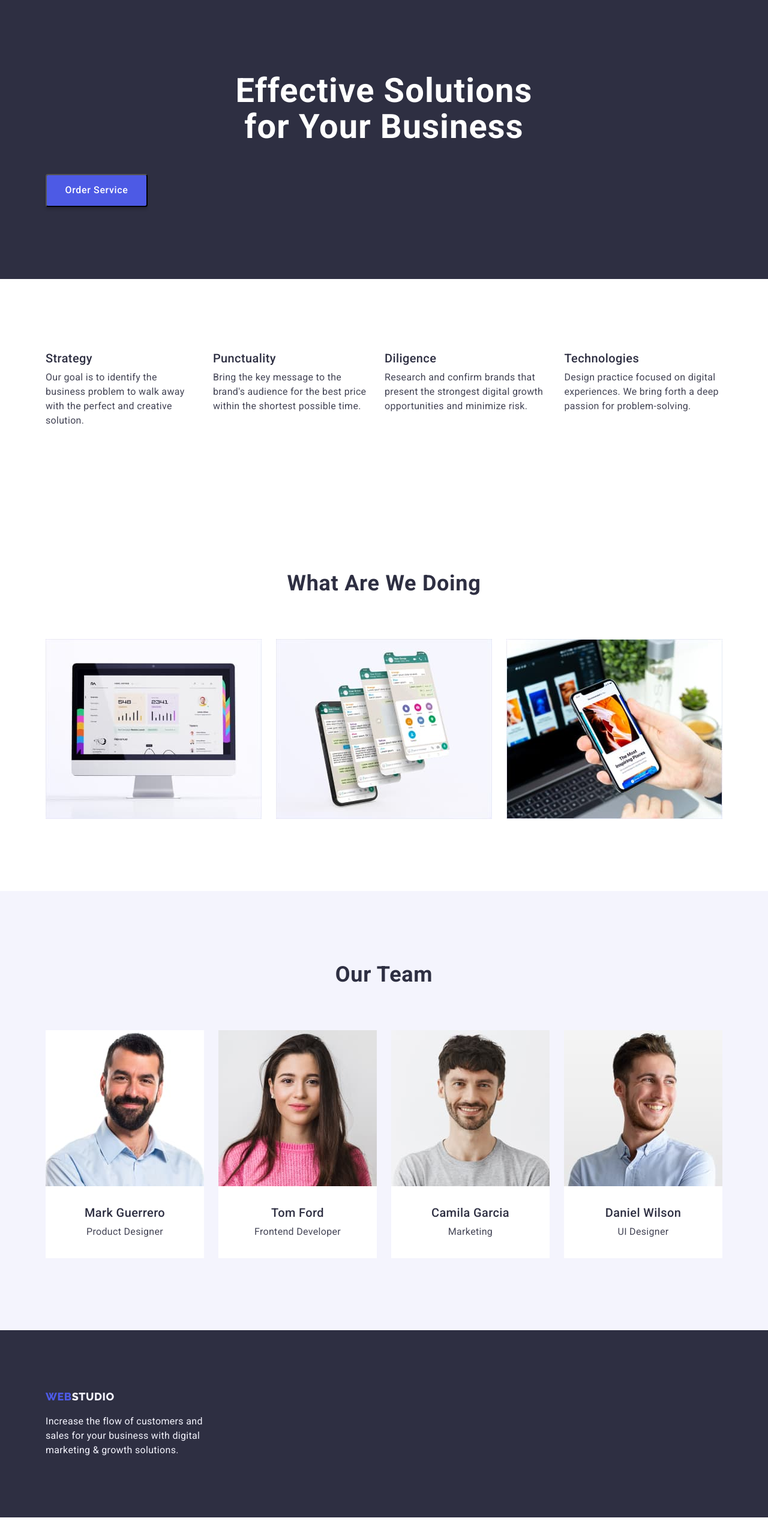
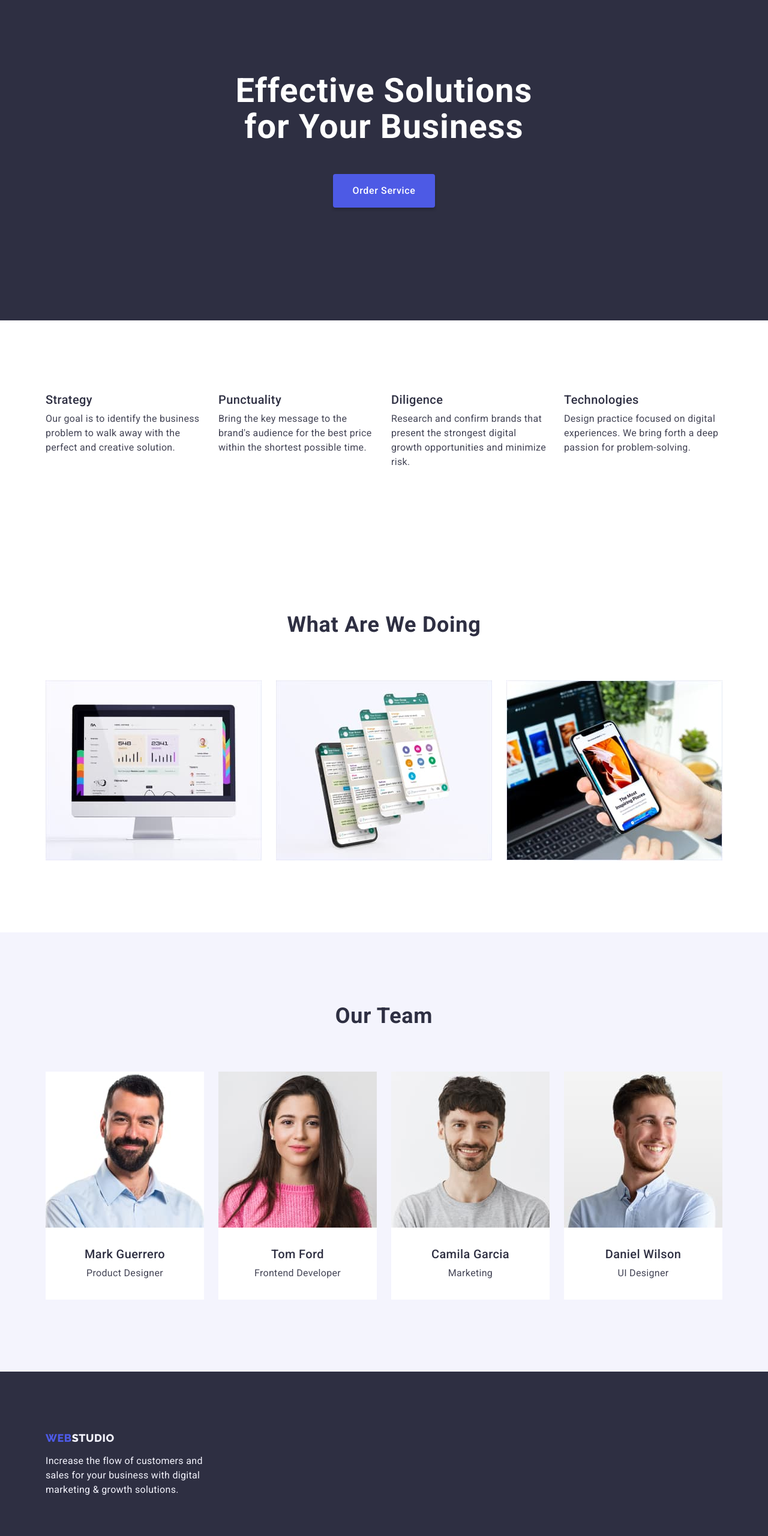
Before and after one commit to Maksym-Shcherbak/goit-markup-hw-03, a plain HTML site: page index.html in a window 1280 px wide. Shown: the part 140-2700 px from the top of the page at 60% size. Before the commit the page ends 2669 px from the top, so only its background shows below. Drawn offline with nearby package versions, Linux system fonts and the light colour scheme.

Commit message:
fix issues

```diff
--- a/css/styles.css
+++ b/css/styles.css
@@ -39,8 +39,9 @@ img {
 }
 
 .container {
-    width: 1128px;
+    width: 1158px;
     margin: 0 auto;
+    padding: 0 15px;
 }
 
 .section {
@@ -63,10 +64,6 @@ img {
     justify-content: space-between;
 }
 
-.site-header.container {
-    padding: 24px 0;
-}
-
 .header-navigation {
     display: flex;
     align-items: center;
@@ -79,6 +76,7 @@ img {
 
 .menu-item {
     margin-right: 40px;
+    padding: 24px 0;
 }
 
 .menu-item:last-child {
@@ -152,24 +150,26 @@ img {
 
 .order {
     background-color: var(--dark);
+    padding: 188px 0;
 }
 
 .order-title {
-    width: 496px;
+   max-width: 496px;
     font-weight: 700;
     font-size: 56px;
     line-height: 1.07;
     letter-spacing: 0.02em;
     color: var(--white-background);
-    margin: 68px auto 48px;
+    margin: 0 auto 48px;
     text-align: center;
 }
 
 .order-button {
-    width: 170px;
-    height: 55px;
+    min-width: 170px;
+    height: 56px;
     background-color: var(--brand-color);
     box-shadow: 0px 4px 4px rgba(0, 0, 0, 0.15);
+    border: none;
     border-radius: 4px;
     font-family: 'Roboto', sans-serif;
     font-style: normal;
@@ -178,19 +178,21 @@ img {
     line-height: 1.5;
     letter-spacing: 0.04em;
     color: var(--white-background);
+    cursor: pointer;
+    display: block;
+    margin: 0 auto;
 }
 
 .order-button:hover, .order-button:focus {
     background-color: var(--pressed-state);
-    cursor: pointer;
 }
-
 
 .features {
     display: flex;
 }
 
 .feature {
+    flex-basis: calc((100% - 72px) / 4);
     margin-right: 24px;
 }
 
@@ -213,6 +215,8 @@ img {
 
 .job {
     margin-right: 24px;
+    flex-basis: calc((100% - 48px) / 3);
+    border-radius: 0px 0px 4px 4px;
 }
 
 .job:last-child {
@@ -273,19 +277,20 @@ img {
 .site-footer {
     background-color: var(--dark);
     color: var(--light);
+    padding: 100px 0;
 }
 
 .footer-span {
     color: var(--light);
 }
 
-.site-footer.container {
-    padding: 100px 0;
+.footer {
+    display: inline-block;
+    margin-bottom: 16px;
 }
 
 .footer-text {
-    width: 264px;
-    margin-top: 16px;
+    max-width: 264px;
 }
 
 
--- a/index.html
+++ b/index.html
@@ -10,7 +10,13 @@
       href="https://fonts.googleapis.com/css2?family=Raleway:ital,wght@0,800;1,800&family=Roboto:ital,wght@0,400;0,500;0,700;0,900;1,400;1,500;1,700;1,900&display=swap"
       rel="stylesheet"
     />
-    <link rel="stylesheet" href="node_modules/modern-normalize/modern-normalize.css" />
+    <link
+      rel="stylesheet"
+      href="https://cdnjs.cloudflare.com/ajax/libs/modern-normalize/1.1.0/modern-normalize.min.css"
+      integrity="sha512-wpPYUAdjBVSE4KJnH1VR1HeZfpl1ub8YT/NKx4PuQ5NmX2tKuGu6U/JRp5y+Y8XG2tV+wKQpNHVUX03MfMFn9Q=="
+      crossorigin="anonymous"
+      referrerpolicy="no-referrer"
+    />
     <link rel="stylesheet" href="./css/styles.css" />
     <title>Studio</title>
   </head>
@@ -129,8 +135,10 @@
                 class="team-member-photo"
                 width="264"
               />
+              <div>
                 <h3 class="team-member-vacation">Mark Guerrero</h3>
                 <p class="team-member-name">Product Designer</p>
+              </div>
             </li>
             <li class="team-member">
               <img
@@ -139,8 +147,10 @@
                 class="team-member-photo"
                 width="264"
               />
+              <div>
                 <h3 class="team-member-vacation">Tom Ford</h3>
                 <p class="team-member-name">Frontend Developer</p>
+              </div>
             </li>
             <li class="team-member">
               <img
@@ -149,8 +159,10 @@
                 class="team-member-photo"
                 width="264"
               />
+              <div>
                 <h3 class="team-member-vacation">Camila Garcia</h3>
                 <p class="team-member-name">Marketing</p>
+              </div>
             </li>
             <li class="team-member">
               <img
@@ -159,15 +171,17 @@
                 class="team-member-photo"
                 width="264"
               />
+              <div>
                 <h3 class="team-member-vacation">Daniel Wilson</h3>
                 <p class="team-member-name">UI Designer</p>
+              </div>
             </li>
           </ul>
         </div>
       </section>
     </main>
     <footer class="site-footer">
-      <div class="site-footer container">
+      <div class="container">
         <a class="logo footer link" href="./index.html"
           >Web<span class="footer-span">Studio</span></a
         >
```
Also changed, not shown: portfolio.html (+8 -2 lines). Lines whose indentation alone changed are shown as unchanged.
